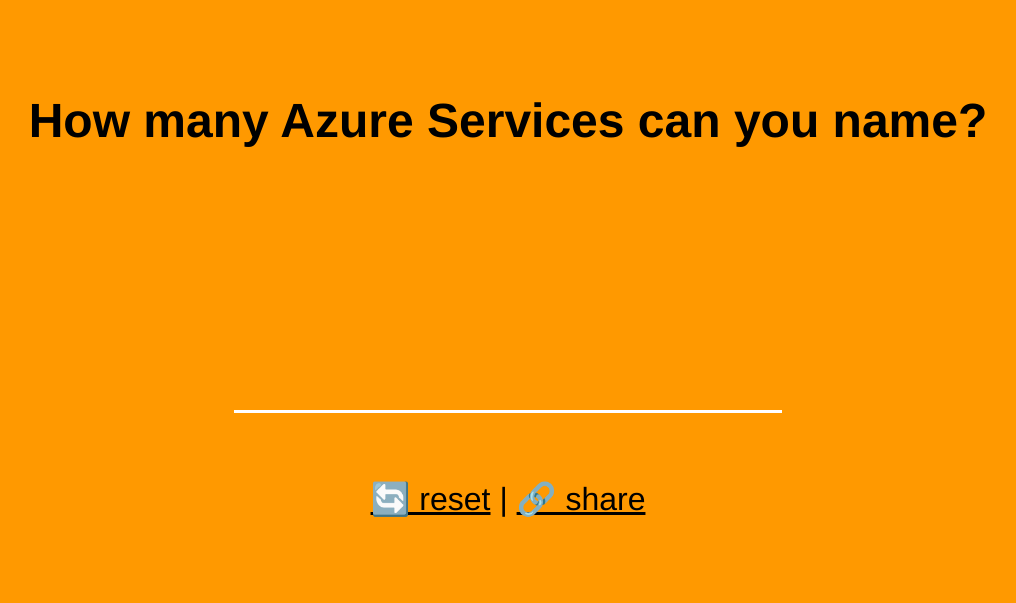
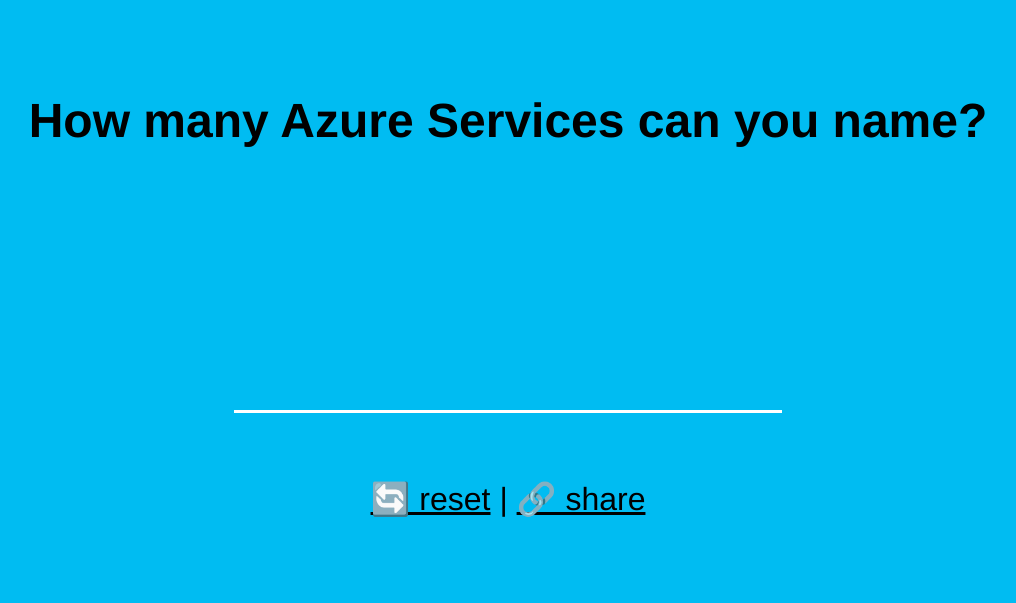
Before and after one commit to sjramblings/azureservices, a plain HTML site: page index.html in a window 1280 px wide. Shown: the whole page, without its empty margins (132-1148 px from the left). Drawn offline with Linux system fonts and the light colour scheme.

Commit message:
set color

```diff
--- a/index.html
+++ b/index.html
@@ -5,11 +5,11 @@
 		<style>
 
 #first-bar {
-        background-color: #FF9900;
+        background-color: #00BCF2;
         min-height: 120px;
     }
     #second-bar {
-        background-color: #FF9900;
+        background-color: #00BCF2;
         vertical-align: middle;
         min-height: 120px;
         font-weight: bold;
@@ -31,12 +31,12 @@
     }
 
     #third-bar {
-        background-color: #FF9900;
+        background-color: #00BCF2;
         min-height: 120px;
         margin: 0;
     }
     #fourth-bar {
-        background-color: #FF9900;
+        background-color: #00BCF2;
         min-height: 120px;
         font-size: 2.2em;
         text-align: center;
@@ -44,11 +44,11 @@
         margin: 0;
     }
     #question-text {
-        background-color: #FF9900;
+        background-color: #00BCF2;
 
     }
     #fifth-bar {
-        background-color: #FF9900;
+        background-color: #00BCF2;
         min-height: 120px;
         vertical-align: bottom;
         min-height: 120px;
@@ -58,7 +58,7 @@
         border: 0;
     }
     #sixth-bar {
-        background-color: #FF9900;
+        background-color: #00BCF2;
         vertical-align: middle;
         min-height: 120px;
         font-size: 3em;
@@ -71,7 +71,7 @@
         font-family: Helvetica,Arial,sans-serif;
         font-size: 16x;
         color: #000000;
-        background-color: #FF9900;
+        background-color: #00BCF2;
         margin: 0;
     }
 
@@ -79,12 +79,12 @@
         outline: none;
         border: none;
         border-bottom: 3px solid white;
-        background-color: #FF9900;
+        background-color: #00BCF2;
     }
 
     #answer {
         text-align: center;
-        background-color: #FF9900;
+        background-color: #00BCF2;
         border: none;
         border-bottom: 4px solid white;
         border-left: 4px solid white;
```
